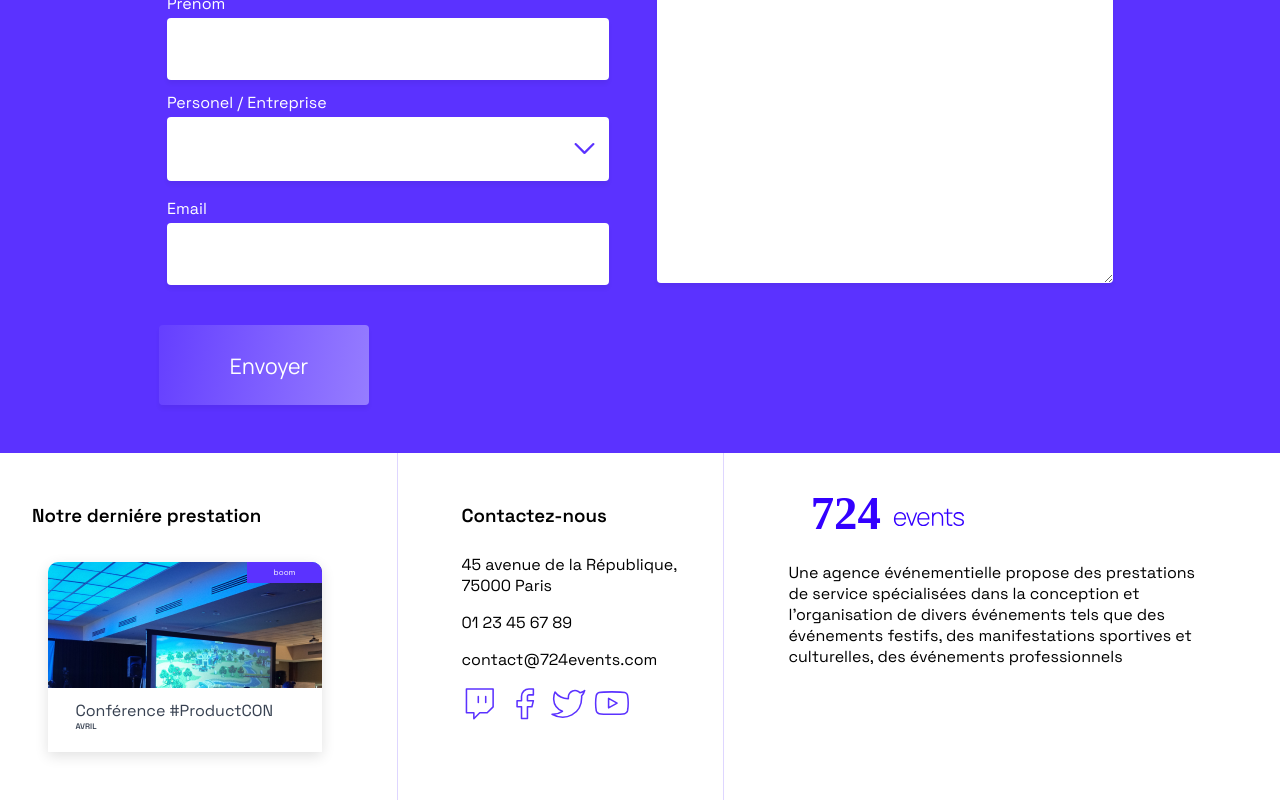
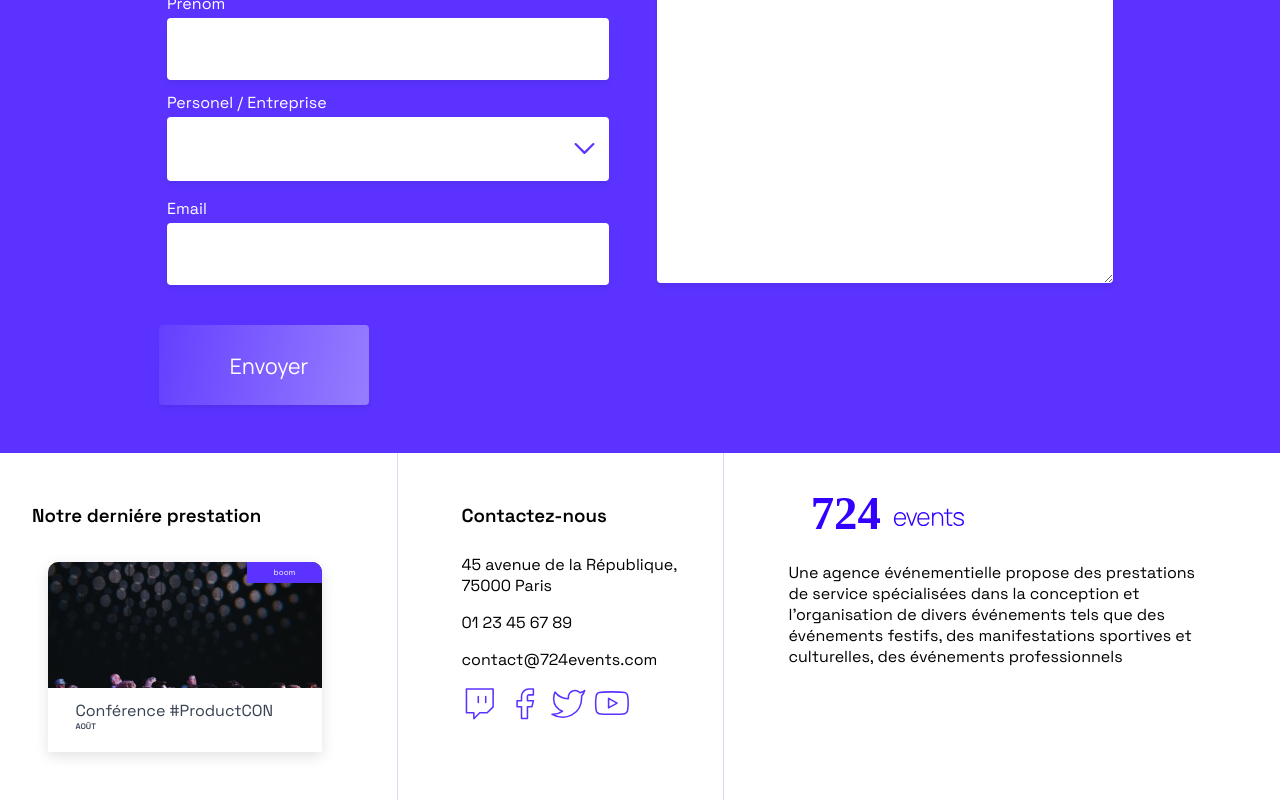
Before and after one commit to YuriZoko/Debuggez-une-application-React.JS, a React (Create React App) app: page / in a window 1280 px wide. Shown: the part 5660-6460 px from the top of the page. Built offline with nearby package versions, Linux system fonts and the light colour scheme.

Commit message:
Update index.js

```diff
--- a/src/pages/Home/index.js
+++ b/src/pages/Home/index.js
@@ -19,7 +19,12 @@ const Page = () => {
     if (!data || !data.events || data.events.length === 0) {
       return null;
     }
-    return data.events[data.events.length - 1];
+    return data.events.reduce((latest, current) => {
+      const latestDate = new Date(latest.date);
+      const currentDate = new Date(current.date);
+
+      return currentDate > latestDate ? current : latest;
+    });
   })();
 
   return <>
```
